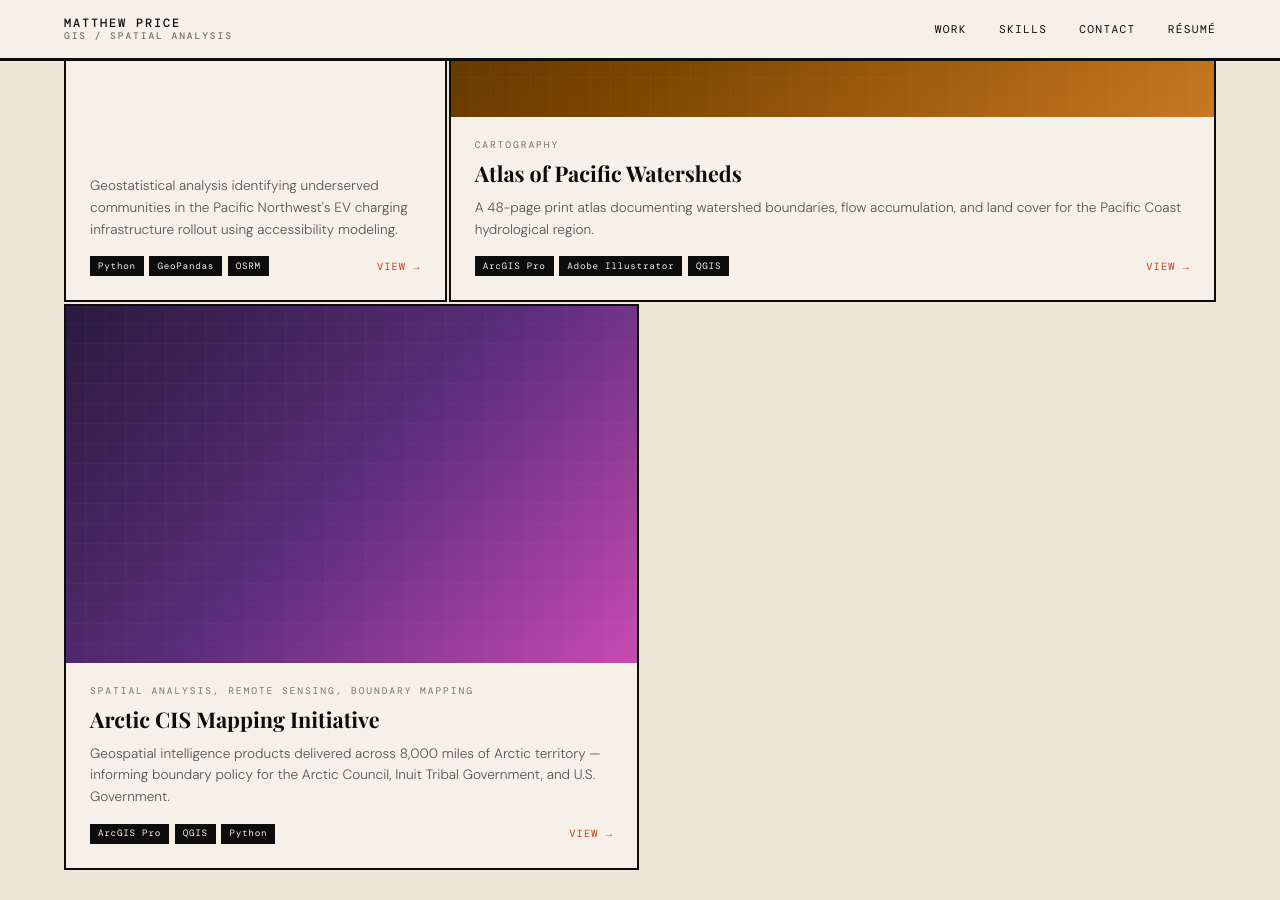
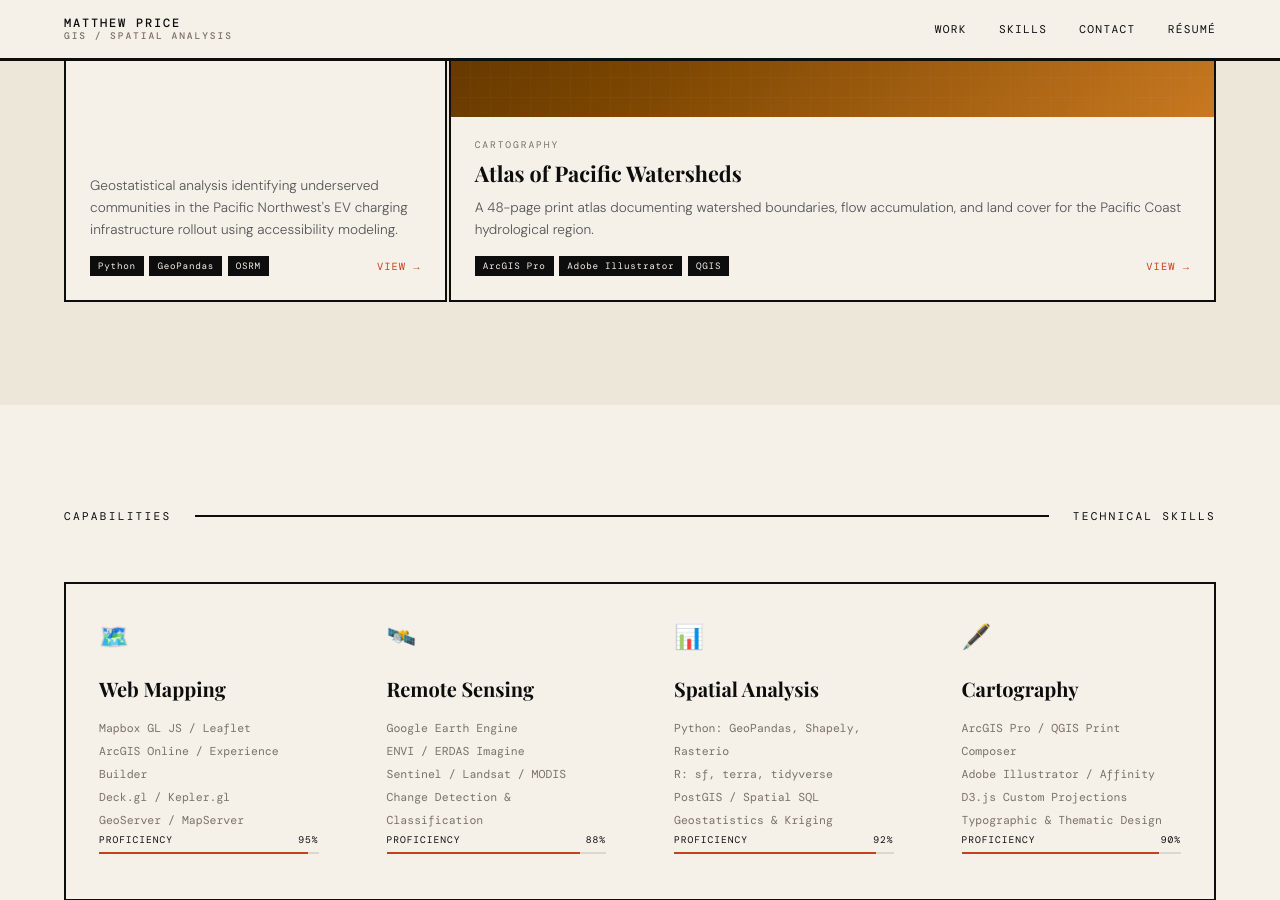
Before and after one commit to MPrice650/MPrice650.github.io, a Jekyll site: the page built from index.html, in a window 1280 px wide and 900 px high, scrolled down 2670 px. Built offline with Jekyll 4.4.1, drawn with Linux system fonts in a browser that asks for light colours; some web fonts are replaced.

Commit message:
Update arctic-cis.md

```diff
--- a/_projects/arctic-cis.md
+++ b/_projects/arctic-cis.md
@@ -1,14 +1,3 @@
----
-title: "Arctic CIS Mapping Initiative"
-summary: "Geospatial intelligence products delivered across 8,000 miles of Arctic territory — informing boundary policy for the Arctic Council, Inuit Tribal Government, and U.S. Government."
-category: Spatial Analysis, Remote Sensing, Boundary Mapping
-thumb_class: analysis
-tools: [ArcGIS Pro, QGIS, Python, Remote Sensing]
-year: 2024
-role: GIS Engineer & Geospatial Scientist
-order: 5
-live_url: /arctic-cis-portfolio.html
----
 <!DOCTYPE html>
 <html lang="en">
 <head>
```
